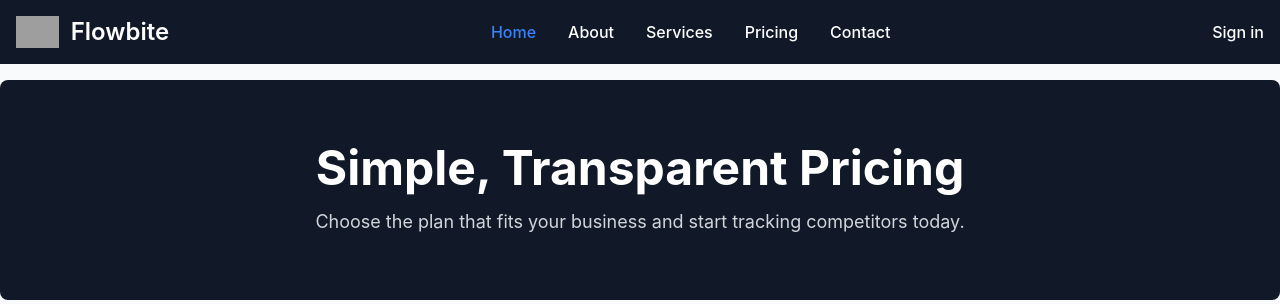
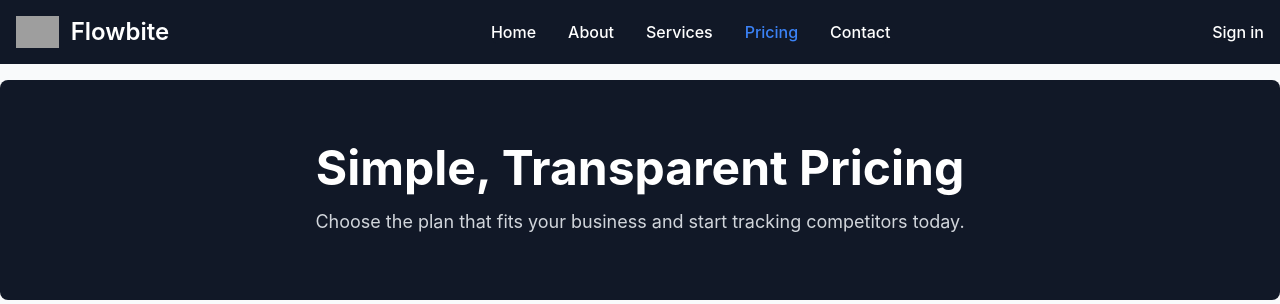
Before and after one commit to Vignesh-Karnam/fusionhub-django, a Django app: page /pricing/ in a window 1280 px wide. Shown: the top 304 px of the page. Run offline with Django 5.2, Linux system fonts and the light colour scheme; parts of the project's set-up code (start-up, migrations or seed data) failed here and were passed over; some libraries are stand-ins or nearby versions; grey boxes are pictures that could not be loaded.

Commit message:
configured navbar

```diff
--- a/templates/base.html
+++ b/templates/base.html
@@ -59,19 +59,19 @@
     <div class="items-center justify-between hidden w-full md:flex md:w-auto md:order-1" id="navbar-user">
       <ul class="flex flex-col font-medium p-4 md:p-0 mt-4 border rounded-lg md:space-x-8 rtl:space-x-reverse md:flex-row md:mt-0 md:border-0 bg-gray-800 md:bg-gray-900 border-gray-700">
         <li>
-          <a href="#" class="block py-2 px-3 text-white bg-blue-700 rounded-sm md:bg-transparent md:p-0 md:text-blue-500" aria-current="page">Home</a>
+          <a href="{% url 'core:home' %}" class="{% if request.path == '/home/' %}block py-2 px-3 text-white bg-blue-700 rounded-sm md:bg-transparent md:p-0 md:text-blue-500{% else %}block py-2 px-3 rounded-sm md:p-0 text-white md:hover:text-blue-500 hover:bg-gray-700 hover:text-white md:hover:bg-transparent border-gray-700{% endif %}" aria-current="page">Home</a>
         </li>
         <li>
-          <a href="#" class="block py-2 px-3 rounded-sm md:p-0 text-white md:hover:text-blue-500 hover:bg-gray-700 hover:text-white md:hover:bg-transparent border-gray-700">About</a>
+          <a href="#" class="{% if request.path == '/about/' %}block py-2 px-3 text-white bg-blue-700 rounded-sm md:bg-transparent md:p-0 md:text-blue-500{% else %}block py-2 px-3 rounded-sm md:p-0 text-white md:hover:text-blue-500 hover:bg-gray-700 hover:text-white md:hover:bg-transparent border-gray-700{% endif %}">About</a>
         </li>
         <li>
-          <a href="#" class="block py-2 px-3 rounded-sm md:p-0 text-white md:hover:text-blue-500 hover:bg-gray-700 hover:text-white md:hover:bg-transparent border-gray-700">Services</a>
+          <a href="#" class="{% if request.path == '/services/' %}block py-2 px-3 text-white bg-blue-700 rounded-sm md:bg-transparent md:p-0 md:text-blue-500{% else %}block py-2 px-3 rounded-sm md:p-0 text-white md:hover:text-blue-500 hover:bg-gray-700 hover:text-white md:hover:bg-transparent border-gray-700{% endif %}">Services</a>
         </li>
         <li>
-          <a href="#" class="block py-2 px-3 rounded-sm md:p-0 text-white md:hover:text-blue-500 hover:bg-gray-700 hover:text-white md:hover:bg-transparent border-gray-700">Pricing</a>
+          <a href="{% url 'core:pricing' %}" class="{% if request.path == '/pricing/' %}block py-2 px-3 text-white bg-blue-700 rounded-sm md:bg-transparent md:p-0 md:text-blue-500{% else %}block py-2 px-3 rounded-sm md:p-0 text-white md:hover:text-blue-500 hover:bg-gray-700 hover:text-white md:hover:bg-transparent border-gray-700{% endif %}">Pricing</a>
         </li>
         <li>
-          <a href="#" class="block py-2 px-3 rounded-sm md:p-0 text-white md:hover:text-blue-500 hover:bg-gray-700 hover:text-white md:hover:bg-transparent border-gray-700">Contact</a>
+          <a href="#" class="{% if request.path == '/contact/' %}block py-2 px-3 text-white bg-blue-700 rounded-sm md:bg-transparent md:p-0 md:text-blue-500{% else %}block py-2 px-3 rounded-sm md:p-0 text-white md:hover:text-blue-500 hover:bg-gray-700 hover:text-white md:hover:bg-transparent border-gray-700{% endif %}">Contact</a>
         </li>
       </ul>
     </div>
```
